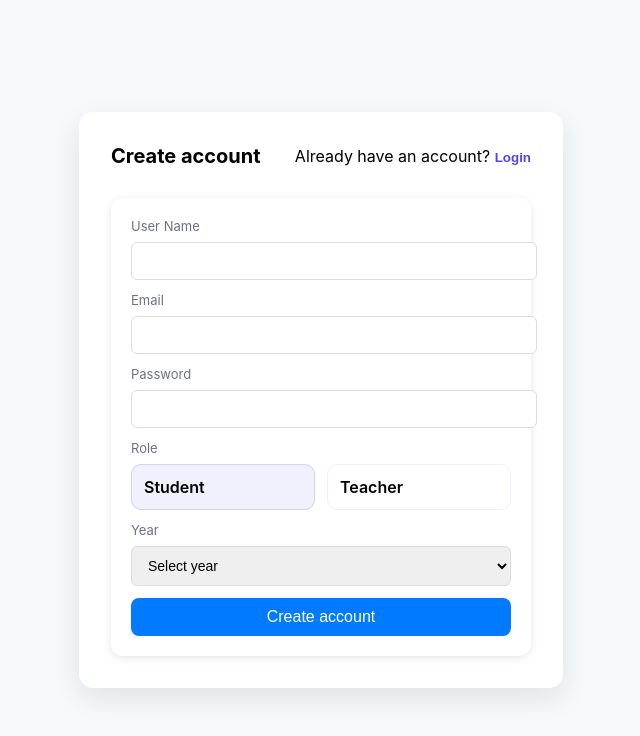
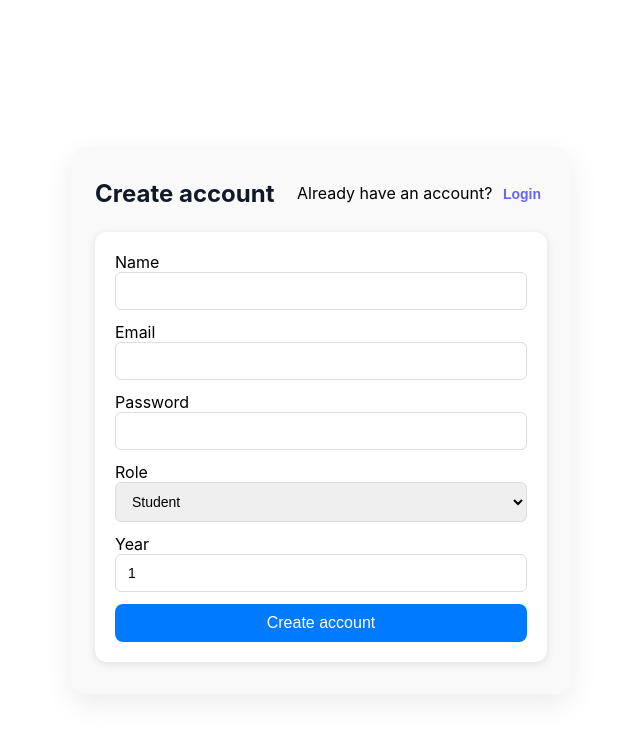
Before and after one commit to YasmeenGad/Quiz-Maker-Front-MasteryHub-ITS, a React (Create React App) app: page / in a window 1280 px wide. Both pictures are taken after a click on the button "Register". Shown: the top 736 px of the page, without its empty margins (319-959 px from the left). Built offline with nearby package versions, Linux system fonts and the light colour scheme.

Commit message:
feat: integrate Auth Front with the backend

```diff
--- a/package.json
+++ b/package.json
@@ -7,6 +7,7 @@
     "@testing-library/jest-dom": "^6.8.0",
     "@testing-library/react": "^16.3.0",
     "@testing-library/user-event": "^13.5.0",
+    "axios": "^1.12.2",
     "react": "^19.1.1",
     "react-dom": "^19.1.1",
     "react-router-dom": "^7.9.1",
--- a/src/pages/Auth/Login.jsx
+++ b/src/pages/Auth/Login.jsx
@@ -7,7 +7,6 @@ import { loginUser } from "../../services/api";
 export default function Login({ switchToRegister }) {
   const [form, setForm] = useState({ email: "", password: "" });
   const [loading, setLoading] = useState(false);
-  const [showPwd, setShowPwd] = useState(false);
   const navigate = useNavigate();
 
   const onChange = (e) =>
@@ -20,9 +19,12 @@ export default function Login({ switchToRegister }) {
   setLoading(true);
   try {
     const res = await loginUser(form);
-      localStorage.setItem("token", res.data.token);
-      localStorage.setItem("role", res.data.role);
-      if (res.data.role === "STUDENT") navigate("/student");
+    if (!res.success) return alert(res.message);
+
+    const { access_token, user } = res.data;
+    localStorage.setItem("token", access_token);
+    localStorage.setItem("role", user.role);
+    if (user.role === "student") navigate("/teacher");
     else navigate("/teacher");
   } catch (err) {
     alert(err);
@@ -31,22 +33,14 @@ export default function Login({ switchToRegister }) {
   }
 };
 
+
   return (
-    <form onSubmit={onSubmit}>
+    <form className="form" onSubmit={onSubmit}>
       <Input label="Email" name="email" type="email" value={form.email} onChange={onChange} />
-      <div className="pwd-wrap">
-        <Input
-          label="Password"
-          name="password"
-          type={showPwd ? "text" : "password"}
-          value={form.password}
-          onChange={onChange}
-        />
-        <button type="button" onClick={() => setShowPwd((s) => !s)}>
-          {showPwd ? "Hide" : "Show"}
-        </button>
-      </div>
-      <Button type="submit" disabled={loading}>{loading ? "Signing in..." : "Sign in"}</Button>
+      <Input label="Password" name="password" type="password" value={form.password} onChange={onChange} />
+      <Button type="submit" disabled={loading}>
+        {loading ? "Signing in..." : "Sign in"}
+      </Button>
     </form>
   );
 }
--- a/src/pages/Auth/Register.jsx
+++ b/src/pages/Auth/Register.jsx
@@ -1,16 +1,15 @@
 import React, { useState } from "react";
 import Input from "../../components/Input";
 import Button from "../../components/Button";
-
-const YEARS = ["1st Year", "2nd Year", "3rd Year", "4th Year"];
+import { registerUser } from "../../services/api";
 
 export default function Register({ switchToLogin }) {
   const [form, setForm] = useState({
-    username: "",
+    name: "",
     email: "",
     password: "",
-    role: "STUDENT",
-    year: "",
+    role: "student",
+    year: 1,
   });
   const [loading, setLoading] = useState(false);
 
@@ -21,101 +20,41 @@ export default function Register({ switchToLogin }) {
 
   const onSubmit = async (e) => {
   e.preventDefault();
-    if (!form.username || !form.email || !form.password)
-      return alert("Please fill all required fields");
-    if (form.role === "STUDENT" && !form.year)
-      return alert("Please select your year");
+  if (!form.name || !form.email || !form.password) return alert("Please fill all fields");
 
   setLoading(true);
   try {
-      console.log("REGISTER submit", form);
-      await new Promise((r) => setTimeout(r, 700));
-      alert("Demo: register submitted");
+    const res = await registerUser(form);
+    if (!res.success) return alert(res.message);
+
+    alert(res.message); // "User created successfully"
+    switchToLogin();
   } catch (err) {
-      console.error(err);
-      alert(err?.message || "Registration failed");
+    alert(err);
   } finally {
     setLoading(false);
   }
 };
 
+
   return (
     <form className="form" onSubmit={onSubmit}>
-      <Input
-        id="reg-username"
-        label="User Name"
-        name="username"
-        value={form.username}
-        onChange={onChange}
-      />
-
-      <Input
-        id="reg-email"
-        label="Email"
-        name="email"
-        type="email"
-        value={form.email}
-        onChange={onChange}
-      />
-
-      <Input
-        id="reg-password"
-        label="Password"
-        name="password"
-        type="password"
-        value={form.password}
-        onChange={onChange}
-      />
+      <Input label="Name" name="name" value={form.name} onChange={onChange} />
+      <Input label="Email" name="email" type="email" value={form.email} onChange={onChange} />
+      <Input label="Password" name="password" type="password" value={form.password} onChange={onChange} />
 
       <div className="form-group">
         <label className="label">Role</label>
-        <div className="role-row">
-          <label
-            className={`role-btn ${form.role === "STUDENT" ? "active" : ""}`}
-          >
-            <input
-              type="radio"
-              name="role"
-              value="STUDENT"
-              checked={form.role === "STUDENT"}
-              onChange={onChange}
-              className="visually-hidden"
-            />
-            <div className="role-title">Student</div>
-          </label>
-
-          <label
-            className={`role-btn ${form.role === "TEACHER" ? "active" : ""}`}
-          >
-            <input
-              type="radio"
-              name="role"
-              value="TEACHER"
-              checked={form.role === "TEACHER"}
-              onChange={onChange}
-              className="visually-hidden"
-            />
-            <div className="role-title">Teacher</div>
-          </label>
-        </div>
+        <select name="role" value={form.role} onChange={onChange} className="select">
+          <option value="student">Student</option>
+          <option value="teacher">Teacher</option>
+        </select>
       </div>
 
-      {(form.role === "STUDENT" || form.role === "TEACHER") && (
+      {form.role === "student" && (
         <div className="form-group">
           <label className="label">Year</label>
-          <select
-            name="year"
-            value={form.year}
-            onChange={onChange}
-            className="select"
-          >
-            <option value="">Select year</option>
-            {YEARS.map((y) => (
-              <option key={y} value={y}>
-                {y}
-              </option>
-            ))}
-          </select>
+          <input type="number" min="1" max="4" name="year" value={form.year} onChange={onChange} className="input" />
         </div>
       )}
 
--- a/src/services/api.js
+++ b/src/services/api.js
@@ -1,10 +1,12 @@
 import axios from "axios";
 
-const API_URL = "http://localhost:8081/api/v1/users";
+const API_URL = "http://localhost:3000/auth";
 
 export const registerUser = async (data) => {
   try {
-    const res = await axios.post(`${API_URL}/register`, data);
+    const res = await axios.post(`${API_URL}/register`, data, {
+      headers: { "Content-Type": "application/json" },
+    });
     return res.data;
   } catch (err) {
     throw err.response?.data?.message || "Registration failed";
@@ -13,9 +15,23 @@ export const registerUser = async (data) => {
 
 export const loginUser = async (data) => {
   try {
-    const res = await axios.post(`${API_URL}/login`, data);
+    const res = await axios.post(`${API_URL}/login`, data, {
+      headers: { "Content-Type": "application/json" },
+    });
     return res.data;
   } catch (err) {
     throw err.response?.data?.message || "Login failed";
   }
 };
+
+export const getUser = async () => {
+  const token = localStorage.getItem("token");
+  try {
+    const res = await axios.get(`${API_URL}/me`, {
+      headers: { Authorization: `Bearer ${token}` },
+    });
+    return res.data;
+  } catch (err) {
+    throw err.response?.data?.message || "Failed to fetch user";
+  }
+};
--- a/src/styles/auth.css
+++ b/src/styles/auth.css
@@ -1,201 +1,143 @@
 :root {
-  --bg: #f7fafc;
-  --card: #ffffff;
-  --accent: #4f46e5;
+  --bg: #ffffff;
+  --card: #f9f9f9;
+  --accent: #6366f1;
+  --accent-hover: #4f46e5;
   --muted: #6b7280;
-  --radius: 14px;
+  --radius: 16px;
+  --shadow: rgba(0, 0, 0, 0.08);
+  --font: 'Inter', sans-serif;
 }
 
 body {
-  font-family: Inter, ui-sans-serif, system-ui, -apple-system, "Segoe UI",
-    Roboto, "Helvetica Neue", Arial;
+  font-family: var(--font);
+  margin: 0;
   background: var(--bg);
-  margin: 0;
 }
 
 .auth-root {
   min-height: 100vh;
   display: flex;
+  justify-content: center;
   align-items: center;
-  justify-content: center;
+  padding: 20px;
   background: var(--bg);
 }
 
-.auth-card {
-  width: 100%;
-  max-width: 420px;
-  background: var(--card);
-  padding: 32px;
-  border-radius: var(--radius);
-  box-shadow: 0 10px 30px rgba(15, 23, 42, 0.1);
+
+.auth-header {
+  display: flex;
+  justify-content: space-between;
+  align-items: center;
+  margin-bottom: 24px;
 }
 
-.auth-main {
-  display: flex;
-  flex-direction: column;
-  gap: 16px;
-}
-@media (min-width: 820px) {
-  .auth-card {
-    grid-template-columns: 420px 1fr;
-  }
+#auth-title {
+  margin: 0;
+  font-size: 24px;
+  font-weight: 700;
+  color: #111827;
 }
 
-.auth-left {
-  background: linear-gradient(135deg, #4f46e5 0%, #8b5cf6 100%);
-  padding: 32px;
-  border-radius: var(--radius);
-  color: white;
-}
-.brand {
-  display: flex;
-  flex-direction: column;
-  gap: 18px;
-}
-#brand-title {
-  font-size: 28px;
-  margin: 0;
-}
-#brand-sub {
-  opacity: 0.92;
-}
-.brand-features {
-  margin: 0;
-  padding-left: 18px;
-  opacity: 0.95;
-}
-
-.auth-right {
-  background: var(--card);
-  padding: 28px;
-  border-radius: var(--radius);
-  box-shadow: 0 10px 30px rgba(15, 23, 42, 0.06);
-}
-.auth-header {
-  display: flex;
-  align-items: center;
-  justify-content: space-between;
-  margin-bottom: 14px;
-}
-#auth-title {
-  margin: 0;
-  font-size: 20px;
-}
 .link {
   background: none;
   border: none;
   color: var(--accent);
   cursor: pointer;
-  padding: 0;
   font-weight: 600;
+  font-size: 14px;
 }
 
 .form {
   display: flex;
   flex-direction: column;
-  gap: 14px;
+  gap: 16px;
 }
-.form-group {
-  display: flex;
-  flex-direction: column;
-  gap: 8px;
+
+.auth-card {
+  width: 100%;
+  max-width: 500px;
+  background: var(--card);
+  padding: 32px 24px;
+  border-radius: var(--radius);
+  box-shadow: 0 10px 30px var(--shadow);
+  box-sizing: border-box;
 }
-.label {
-  font-size: 13px;
-  color: var(--muted);
-}
+
 .input,
 .select {
-  padding: 12px 14px;
-  border: 1px solid #e6e6f0;
-  border-radius: 10px;
-  font-size: 14px;
+  width: 100%;
+  box-sizing: border-box;
+  padding: 12px;
+  font-size: 15px;
+  border-radius: 12px;
+  border: 1px solid #e5e7eb;
 }
-.pwd-wrap {
-  display: flex;
-  align-items: center;
-  gap: 8px;
-}
-.icon-btn {
-  background: none;
-  border: none;
-  color: var(--muted);
-  cursor: pointer;
-  padding: 8px;
-}
-.checkbox {
-  display: flex;
-  align-items: center;
-  gap: 8px;
-  color: var(--muted);
-}
-.extras {
-  display: flex;
-  justify-content: space-between;
-  align-items: center;
-}
-.form-alt {
-  text-align: center;
-  color: var(--muted);
+
+.input:focus,
+.select:focus {
+  border-color: var(--accent);
+  outline: none;
 }
 
 .btn {
   width: 100%;
-  padding: 12px 16px;
-  border-radius: 12px;
+  padding: 14px;
+  border-radius: 14px;
   background: var(--accent);
-  color: white;
+  color: #fff;
   border: none;
-  font-weight: 600;
   cursor: pointer;
+  font-weight: 700;
+  font-size: 16px;
 }
+
 .btn[disabled] {
   opacity: 0.6;
   cursor: not-allowed;
 }
 
-.grid-2 {
-  display: grid;
-  grid-template-columns: 1fr 1fr;
-  gap: 12px;
+.pwd-wrap {
+  position: relative;
 }
+
+.show-btn {
+  position: absolute;
+  top: 50%;
+  right: 12px;
+  transform: translateY(-50%);
+  background: none;
+  border: none;
+  color: var(--muted);
+  cursor: pointer;
+  font-size: 13px;
+  font-weight: 600;
+  padding: 2px 6px;
+}
+
 .role-row {
   display: flex;
   gap: 12px;
 }
+
 .role-btn {
   flex: 1;
   padding: 12px;
-  border: 1px solid #eef2ff;
-  border-radius: 10px;
+  border-radius: 12px;
+  border: 1px solid #e0e7ff;
   cursor: pointer;
+  text-align: center;
 }
+
 .role-btn.active {
-  background: rgba(79, 70, 229, 0.08);
-  border-color: rgba(79, 70, 229, 0.18);
-}
-.role-title {
-  font-weight: 600;
-}
-.role-sub {
-  font-size: 12px;
-  color: var(--muted);
+  background: rgba(99, 102, 241, 0.12);
+  border-color: rgba(99, 102, 241, 0.3);
 }
 
 .visually-hidden {
   position: absolute !important;
+  width: 1px;
   height: 1px;
-  width: 1px;
   overflow: hidden;
-  clip: rect(1px, 1px, 1px, 1px);
-  white-space: nowrap;
+  clip: rect(1px,1px,1px,1px);
 }
-
-@media (max-width: 819px) {
-  .auth-left {
-    display: none;
-  }
-  .auth-card {
-    padding: 12px;
-  }
-}
```
Also changed, not shown: src/pages/Auth/AuthLayout.jsx (+3 -11 lines), 1 other file (tests, documents, lock files or other folders). Lines whose indentation alone changed are shown as unchanged.
